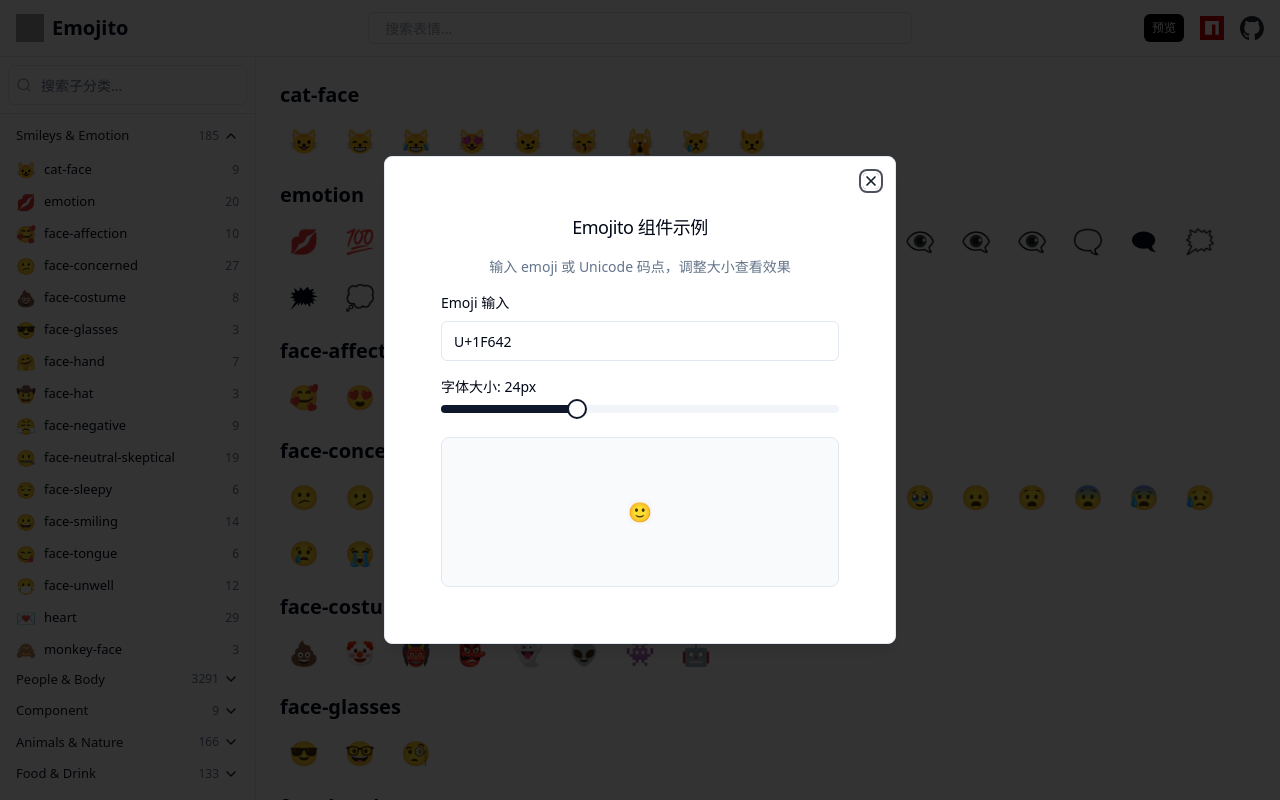
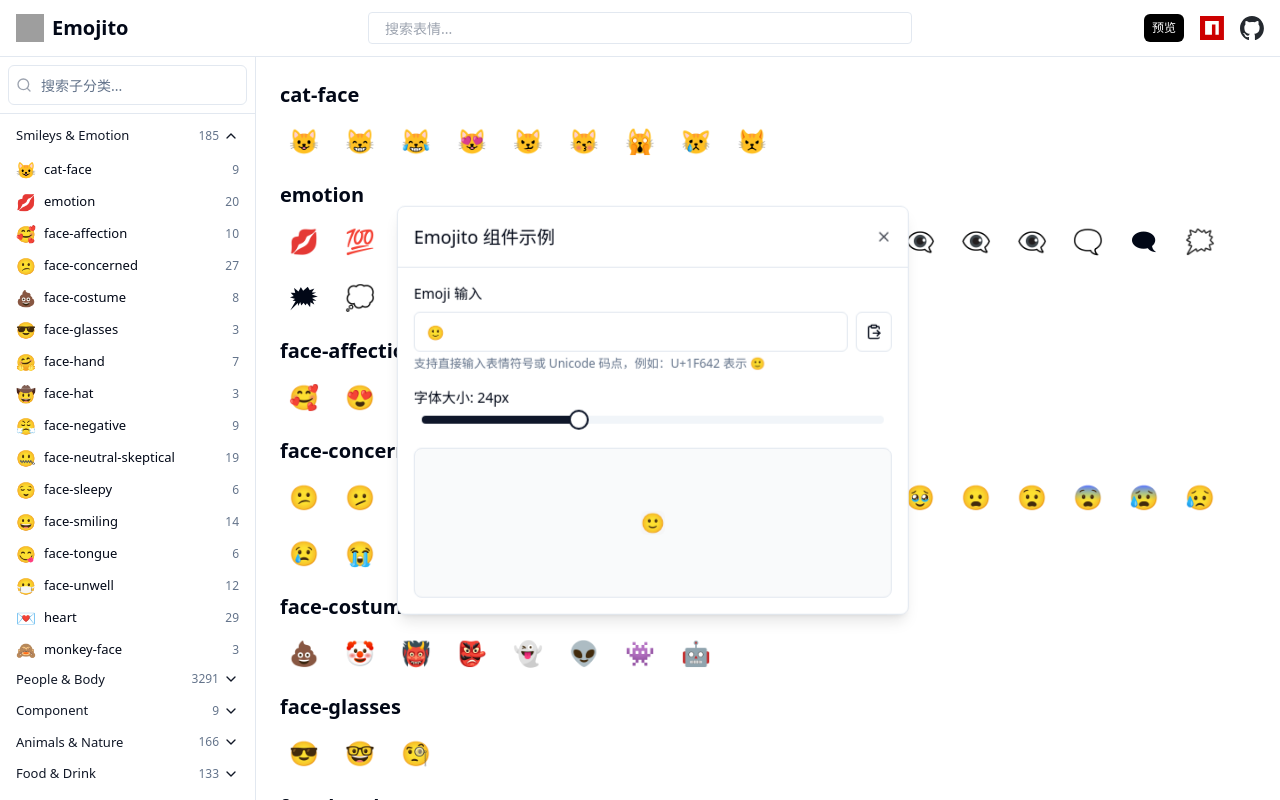
Before and after one commit to ChatGavin/emojito, a React (Vite) app in the folder apps/web/: page / in a window 1280 px wide. Both pictures are taken after a click on the button "预览". Built offline with nearby package versions, Linux system fonts and the light colour scheme; grey boxes are pictures that could not be loaded.

Commit message:
feat: 在应用中添加 react-draggable 组件，实现可拖拽的预览窗口，并更新相关页面以支持新功能

```diff
--- a/apps/web/package.json
+++ b/apps/web/package.json
@@ -35,6 +35,7 @@
     "lucide-react": "^0.503.0",
     "react": "^18.2.0",
     "react-dom": "^18.2.0",
+    "react-draggable": "^4.4.6",
     "tailwind-merge": "^3.2.0",
     "tailwindcss-animate": "^1.0.7"
   },
--- a/apps/web/src/pages/header/index.jsx
+++ b/apps/web/src/pages/header/index.jsx
@@ -8,17 +8,29 @@
   HoverCardContent,
   HoverCardTrigger,
 } from "@/components/ui/hover-card";
-import {
-  Dialog,
-  DialogContent,
-  DialogTrigger,
-  DialogClose,
-} from "@/components/ui/dialog";
 import { Button } from "@/components/ui/button";
 import { X } from "lucide-react";
+import { useState, useRef, useEffect } from "react";
+import Draggable from "react-draggable";
 
 export function Header() {
+  const [isPreviewOpen, setIsPreviewOpen] = useState(false);
+  const [position, setPosition] = useState({ x: 0, y: 0 });
+  const dialogRef = useRef(null);
+
+  // 计算居中位置
+  useEffect(() => {
+    if (isPreviewOpen && dialogRef.current) {
+      const dialog = dialogRef.current;
+      const rect = dialog.getBoundingClientRect();
+      const x = (window.innerWidth - rect.width) / 2;
+      const y = (window.innerHeight - rect.height) / 2;
+      setPosition({ x, y });
+    }
+  }, [isPreviewOpen]);
+
   return (
+    <>
       <header className="sticky top-0 z-50 w-full border-b bg-background/95 backdrop-blur supports-[backdrop-filter]:bg-background/60">
         <div className="w-full px-4 flex h-14 items-center justify-between">
           <div className="flex items-center">
@@ -28,26 +40,14 @@
             </a>
           </div>
           <div className="flex items-center space-x-4">
-          <Dialog>
-            <DialogTrigger asChild>
             <Button
               variant="default"
               size="sm"
               className="h-7 px-2 bg-black text-white hover:bg-black/90 text-xs"
+              onClick={() => setIsPreviewOpen(true)}
             >
               预览
             </Button>
-            </DialogTrigger>
-            <DialogContent>
-              <DialogClose className="absolute right-4 top-4 rounded-sm opacity-70 ring-offset-background transition-opacity hover:opacity-100 focus:outline-none focus:ring-2 focus:ring-ring focus:ring-offset-2 disabled:pointer-events-none data-[state=open]:bg-secondary">
-                <X className="h-4 w-4" />
-                <span className="sr-only">关闭</span>
-              </DialogClose>
-              <div className="p-4">
-                <Preview />
-              </div>
-            </DialogContent>
-          </Dialog>
             <a
               href="https://www.npmjs.com/package/emojito"
               target="_blank"
@@ -102,5 +102,36 @@
           </div>
         </div>
       </header>
+      {isPreviewOpen && (
+        <Draggable
+          handle=".drag-handle"
+          bounds="parent"
+          position={position}
+          onDrag={(e, data) => setPosition({ x: data.x, y: data.y })}
+          defaultPosition={{ x: 0, y: 0 }}
+          nodeRef={dialogRef}
+        >
+          <div
+            ref={dialogRef}
+            className="fixed z-50 w-full max-w-lg bg-background border shadow-lg duration-200 animate-in fade-in-0 zoom-in-95 slide-in-from-left-1/2 slide-in-from-top-[48%] sm:rounded-lg will-change-transform"
+            style={{ transform: "none" }}
+          >
+            <div className="flex items-center justify-between p-4 border-b drag-handle cursor-move select-none">
+              <h2 className="text-lg font-medium">Emojito 组件示例</h2>
+              <button
+                className="rounded-sm opacity-70 ring-offset-background transition-opacity hover:opacity-100 focus:outline-none focus:ring-2 focus:ring-ring focus:ring-offset-2"
+                onClick={() => setIsPreviewOpen(false)}
+                aria-label="关闭"
+              >
+                <X className="h-4 w-4" />
+              </button>
+            </div>
+            <div className="p-4">
+              <Preview />
+            </div>
+          </div>
+        </Draggable>
+      )}
+    </>
   );
 }
--- a/apps/web/src/pages/preview/index.jsx
+++ b/apps/web/src/pages/preview/index.jsx
@@ -2,40 +2,53 @@
 import { useState } from "react";
 import { Slider } from "@/components/ui/slider";
 import { Input } from "@/components/ui/input";
-import { DialogTitle, DialogDescription } from "@/components/ui/dialog";
+import { Button } from "@/components/ui/button";
+import { ClipboardPaste } from "lucide-react";
 
 export function Preview() {
-  const [emojiCode, setEmojiCode] = useState("U+1F642"); // 默认笑脸
+  const [emojiCode, setEmojiCode] = useState("🙂"); // 默认笑脸
   const [size, setSize] = useState(24); // 默认大小
 
+  const handlePaste = async () => {
+    try {
+      const text = await navigator.clipboard.readText();
+      setEmojiCode(text);
+    } catch (err) {
+      console.error("Failed to read clipboard:", err);
+    }
+  };
+
   return (
-    <div className="w-full h-full p-4">
+    <div className="space-y-6">
+      {/* 控制面板 */}
       <div className="space-y-4">
         <div>
-          <DialogTitle className="text-lg font-medium mb-4 text-center">
-            Emojito 组件示例
-          </DialogTitle>
-          <DialogDescription className="text-center mb-4">
-            输入 emoji 或 Unicode 码点，调整大小查看效果
-          </DialogDescription>
-
-          {/* 控制面板 */}
-          <div className="mb-6 space-y-4">
-            <div>
-              <label className="block text-sm font-medium mb-2">
-                Emoji 输入
-              </label>
+          <label className="block text-sm font-medium mb-2">Emoji 输入</label>
+          <div className="flex gap-2">
             <Input
               value={emojiCode}
               onChange={(e) => setEmojiCode(e.target.value)}
-                placeholder="输入 emoji 或 Unicode 码点"
+              placeholder="输入表情符号或 Unicode 码点 (如: U+1F642)"
             />
+            <Button
+              variant="outline"
+              size="icon"
+              onClick={handlePaste}
+              title="粘贴"
+            >
+              <ClipboardPaste className="h-4 w-4" />
+            </Button>
+          </div>
+          <p className="mt-1 text-xs text-muted-foreground">
+            支持直接输入表情符号或 Unicode 码点，例如：U+1F642 表示 🙂
+          </p>
         </div>
 
         <div>
           <label className="block text-sm font-medium mb-2">
             字体大小: {size}px
           </label>
+          <div className="px-2">
             <Slider
               min={12}
               max={48}
@@ -43,6 +56,7 @@
               value={[size]}
               onValueChange={(value) => setSize(value[0])}
             />
+          </div>
         </div>
       </div>
 
@@ -53,7 +67,5 @@
         </div>
       </div>
     </div>
-      </div>
-    </div>
   );
 }
```
Also changed, not shown: 1 other file (tests, documents, lock files or other folders). Lines whose indentation alone changed are shown as unchanged.
